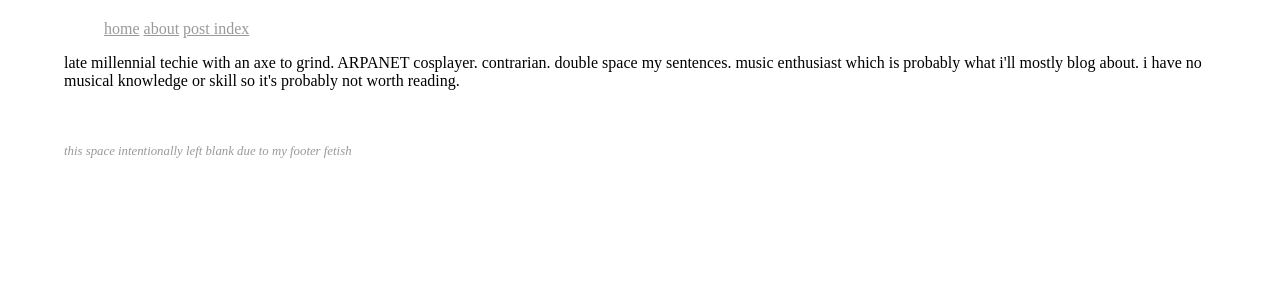
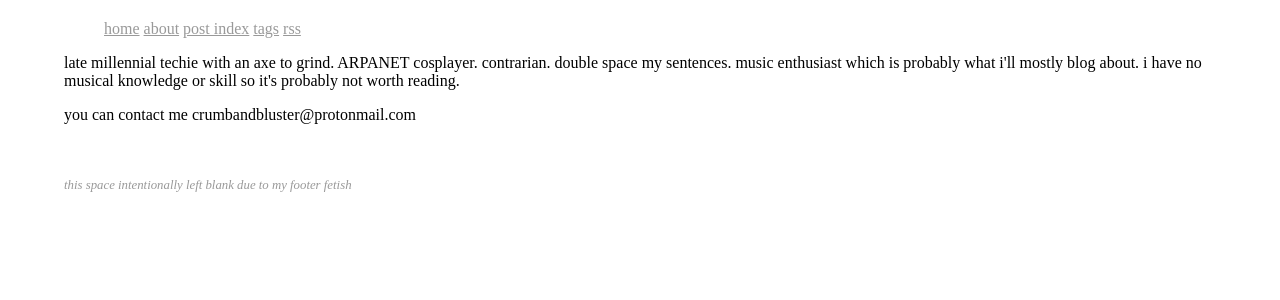
Before and after one commit to crumbandbluster/crumbandbluster.github.io, a Jekyll site: the page built from about/index.md, in a window 1280 px wide. Shown: the top 300 px of the page. Built offline with Jekyll 4.4.1, drawn with Linux system fonts in a browser that asks for light colours.

Commit message:
nav bar upgrades

```diff
--- a/_layouts/default.html
+++ b/_layouts/default.html
@@ -11,6 +11,8 @@
                 <li><a href="/">home</a></li>
                 <li><a href="/about">about</a></li>
                 <li><a href="/bog">post index</a></li>
+                <li><a href="/tags">tags</a></li>
+                <li><a href="/feed.xml">rss</a></li>
             </nav>
 
             <div class="container">
--- a/about/index.md
+++ b/about/index.md
@@ -5,4 +5,5 @@ title: About
 <div class="about">
 <p>late millennial techie with an axe to grind.  ARPANET cosplayer.  contrarian.  double space my sentences.  music enthusiast which is probably what i'll mostly blog about.  i have no musical knowledge or skill so it's probably not worth reading.
 </p>
+<p>you can contact me crumbandbluster@protonmail.com</p>
 </div>
```
